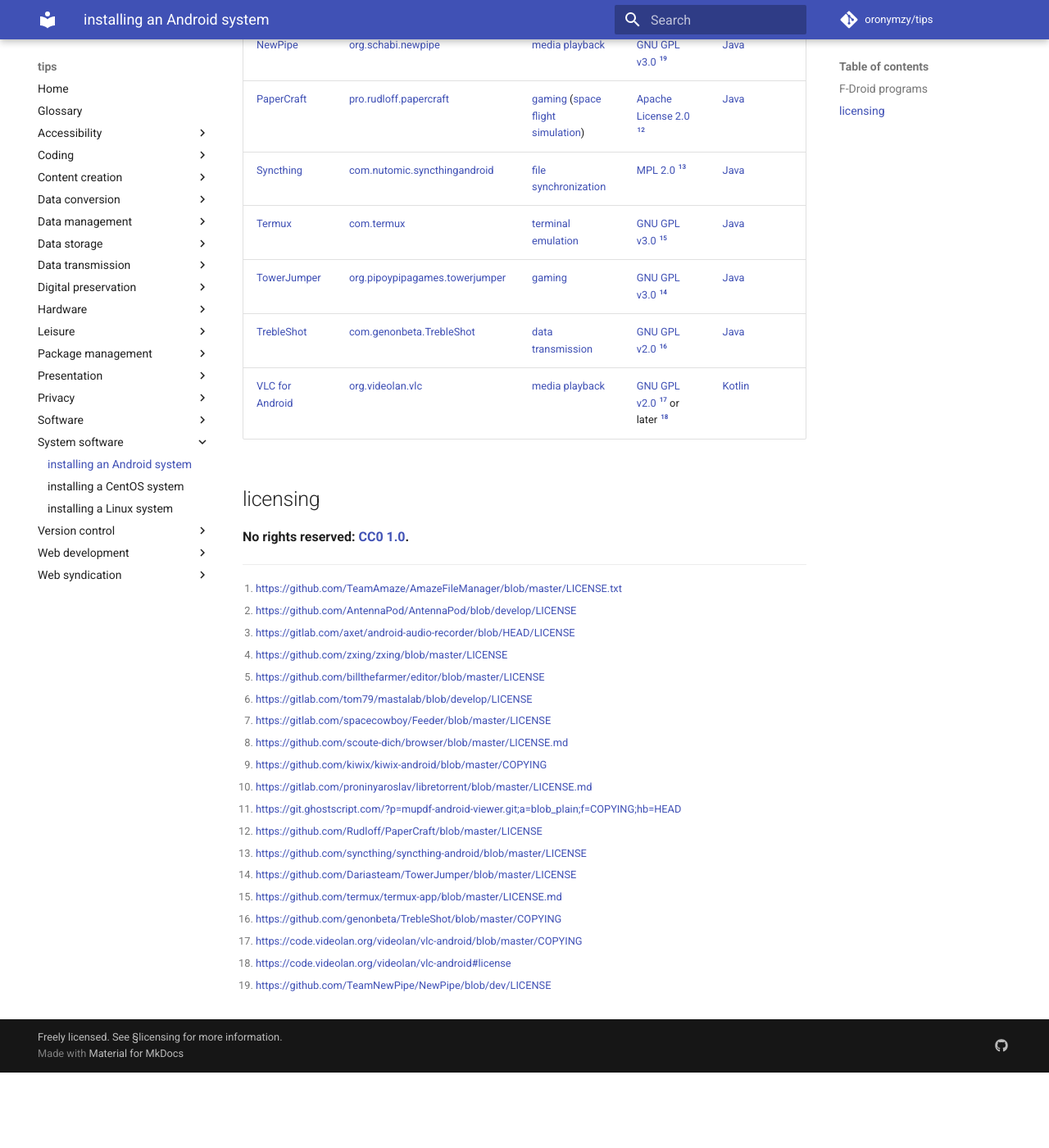
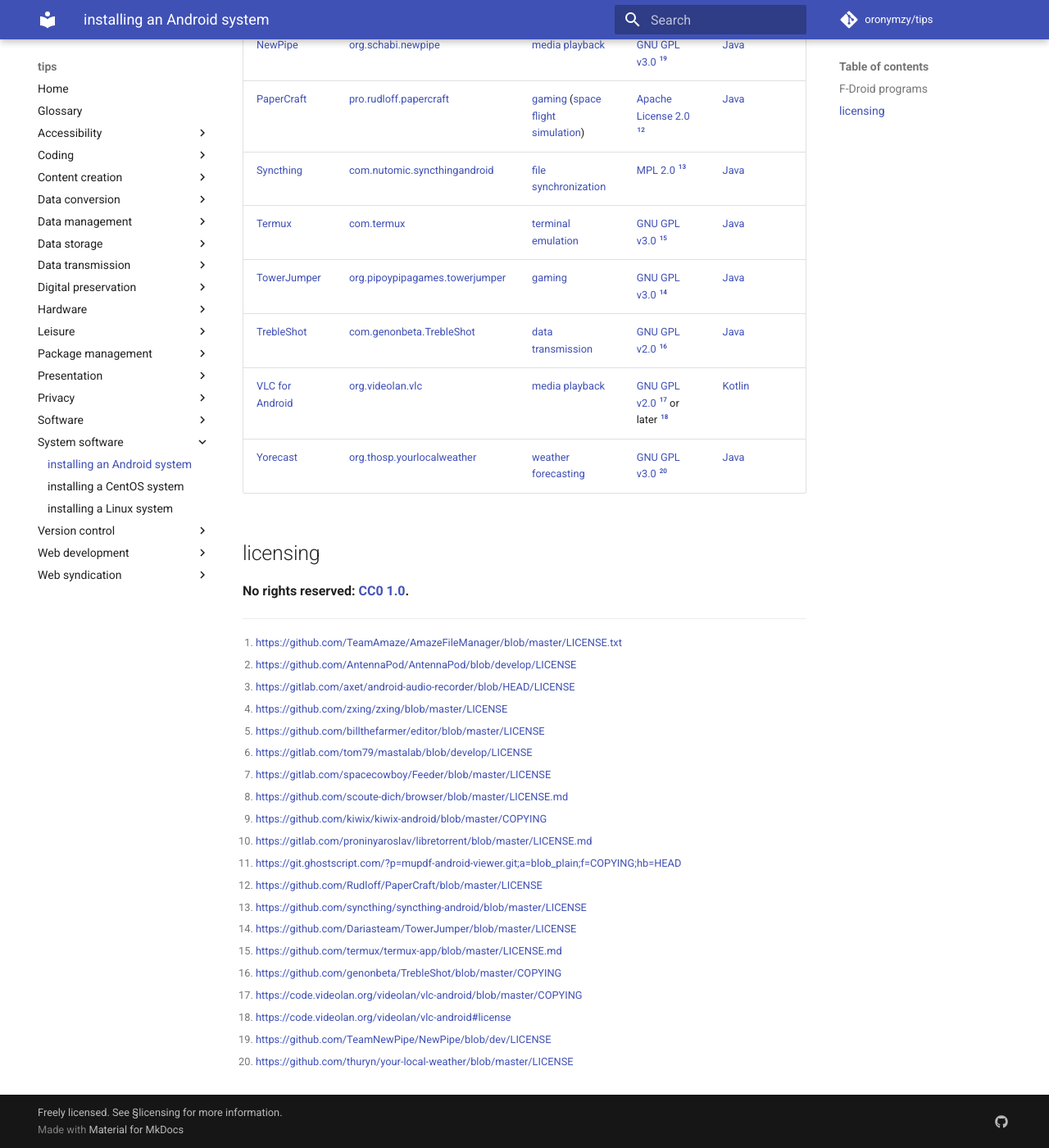
Before and after one commit to oronymzy/tips, an MkDocs documentation site: the page built from docs/insAdrs.md, in a window 1280 px wide and 1400 px high, scrolled down 1092 px. Shown: the whole window at 82% size. Built offline with MkDocs 1.6.1 and Material for MkDocs 9.7.7, drawn with Linux system fonts in a browser that asks for light colours; comment, search, counter and statistics services are not loaded; before the commit the page ends 2400 px from its top, so only the background shows below that.

Commit message:
Add 'Yorecast' table row, with hyperlinks and footnote

```diff
--- a/docs/insAdrs.md
+++ b/docs/insAdrs.md
@@ -22,6 +22,7 @@
 | [TowerJumper]        | [org.pipoypipagames.towerjumper]  | [gaming]                             | [GNU GPL v3.0] [^insAdrs14]                       | [Java]
 | [TrebleShot]         | [com.genonbeta.TrebleShot]        | [data transmission]                  | [GNU GPL v2.0] [^insAdrs16]                       | [Java]
 | [VLC for Android]    | [org.videolan.vlc]                | [media playback]                     | [GNU GPL v2.0] [^insAdrs17] or later [^insAdrs18] | [Kotlin]
+| [Yorecast]           | [org.thosp.yourlocalweather]      | [weather forecasting]                | [GNU GPL v3.0] [^insAdrs20]                       | [Java]
 
 [Amaze File Manager]: https://github.com/TeamAmaze/AmazeFileManager
 [Android]: https://en.wikipedia.org/wiki/Android_(operating_system)
@@ -54,6 +55,7 @@
 [TowerJumper]: https://github.com/Dariasteam/TowerJumper
 [TrebleShot]: https://github.com/genonbeta/TrebleShot
 [VLC for Android]: https://code.videolan.org/videolan/vlc-android
+[Yorecast]: https://github.com/thuryn/your-local-weather
 [audio recording]: https://en.wikipedia.org/wiki/Digital_recording
 [barcode reading]: https://en.wikipedia.org/wiki/Barcode_reader
 [com.amaze.filemanager]: https://f-droid.org/en/packages/com.amaze.filemanager/
@@ -81,6 +83,7 @@
 [org.pipoypipagames.towerjumper]: https://f-droid.org/en/packages/org.pipoypipagames.towerjumper/
 [org.proninyaroslav.libretorrent]: https://f-droid.org/en/packages/org.proninyaroslav.libretorrent/
 [org.schabi.newpipe]: https://f-droid.org/packages/org.schabi.newpipe/
+[org.thosp.yourlocalweather]: https://f-droid.org/en/packages/org.thosp.yourlocalweather/
 [org.videolan.vlc]: https://f-droid.org/en/packages/org.videolan.vlc/
 [podcasts]: https://en.wikipedia.org/wiki/Podcast
 [pro.rudloff.papercraft]: https://f-droid.org/en/packages/pro.rudloff.papercraft/
@@ -88,6 +91,7 @@
 [space flight simulation]: https://en.wikipedia.org/wiki/Space_flight_simulation_game
 [terminal emulation]: https://en.wikipedia.org/wiki/Terminal_emulator
 [text editing]: https://en.wikipedia.org/wiki/Text_editor
+[weather forecasting]: https://en.wikipedia.org/wiki/Weather_forecasting
 [web browsing]: https://en.wikipedia.org/wiki/Web_browser
 
 [^insAdrs1]: <https://github.com/TeamAmaze/AmazeFileManager/blob/master/LICENSE.txt>
```
Also changed, not shown: other parts of docs/insAdrs.md (+1 -0 lines).
